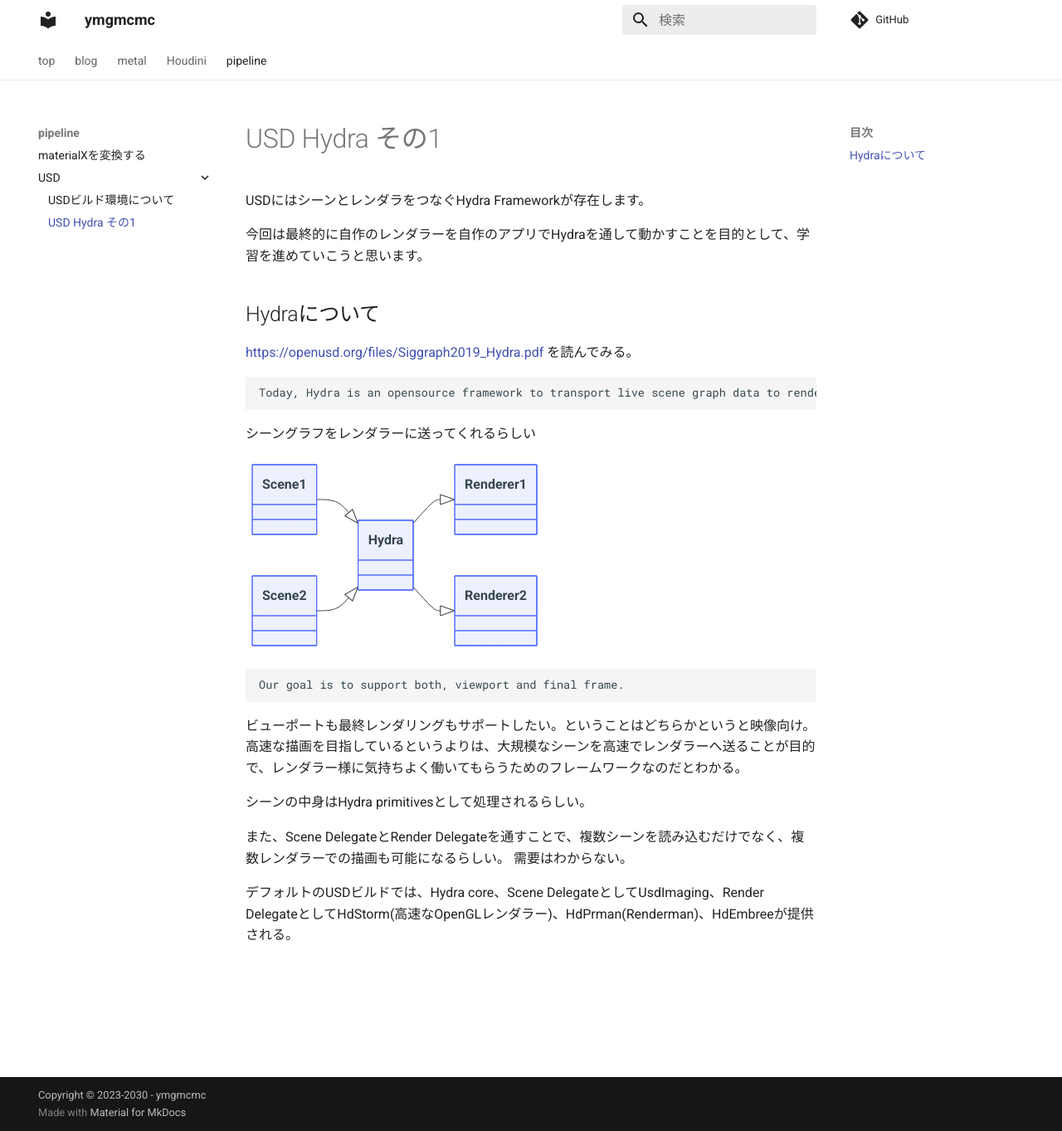
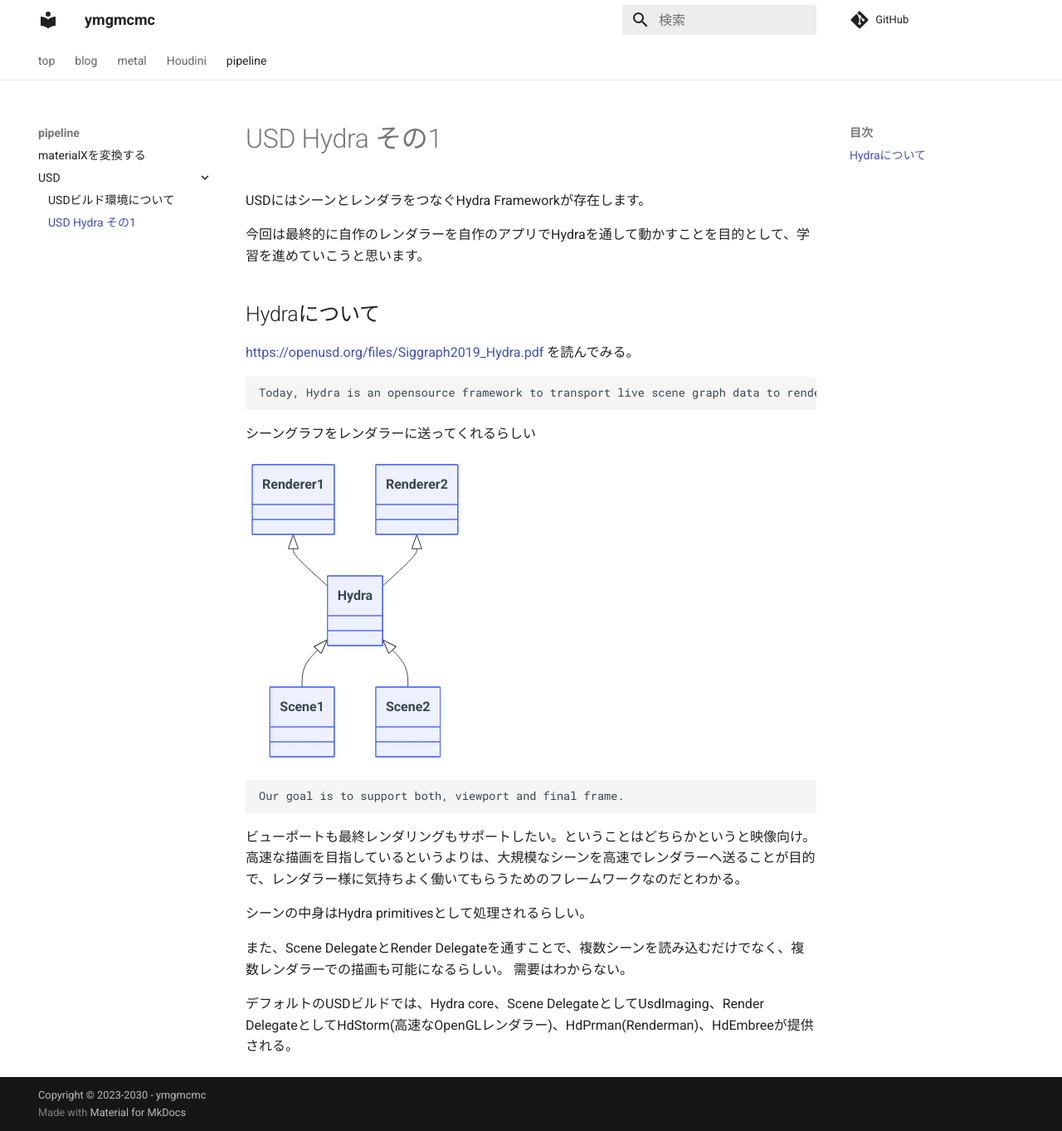
Before and after one commit to naoya-horai/documents, an MkDocs documentation site: the page built from docs/pipeline/USD/USD Hydraその1.md, in a window 1280 px wide and 1363 px high. Shown: the whole window at 83% size. Built offline with MkDocs 1.6.1 and Material for MkDocs 9.7.7, drawn with Linux system fonts in a browser that asks for light colours; comment, search, counter and statistics services are not loaded.

Commit message:
fix theme

````diff
--- a/docs/pipeline/USD/USD Hydraその1.md
+++ b/docs/pipeline/USD/USD Hydraその1.md
@@ -16,9 +16,8 @@ Today, Hydra is an opensource framework to transport live scene graph data to re
 シーングラフをレンダラーに送ってくれるらしい
 
 ``` mermaid
-
 classDiagram
-    direction RL
+    direction_rl
     Hydra <|-- Scene1
     Hydra <|-- Scene2
     Renderer1 <|-- Hydra
````
